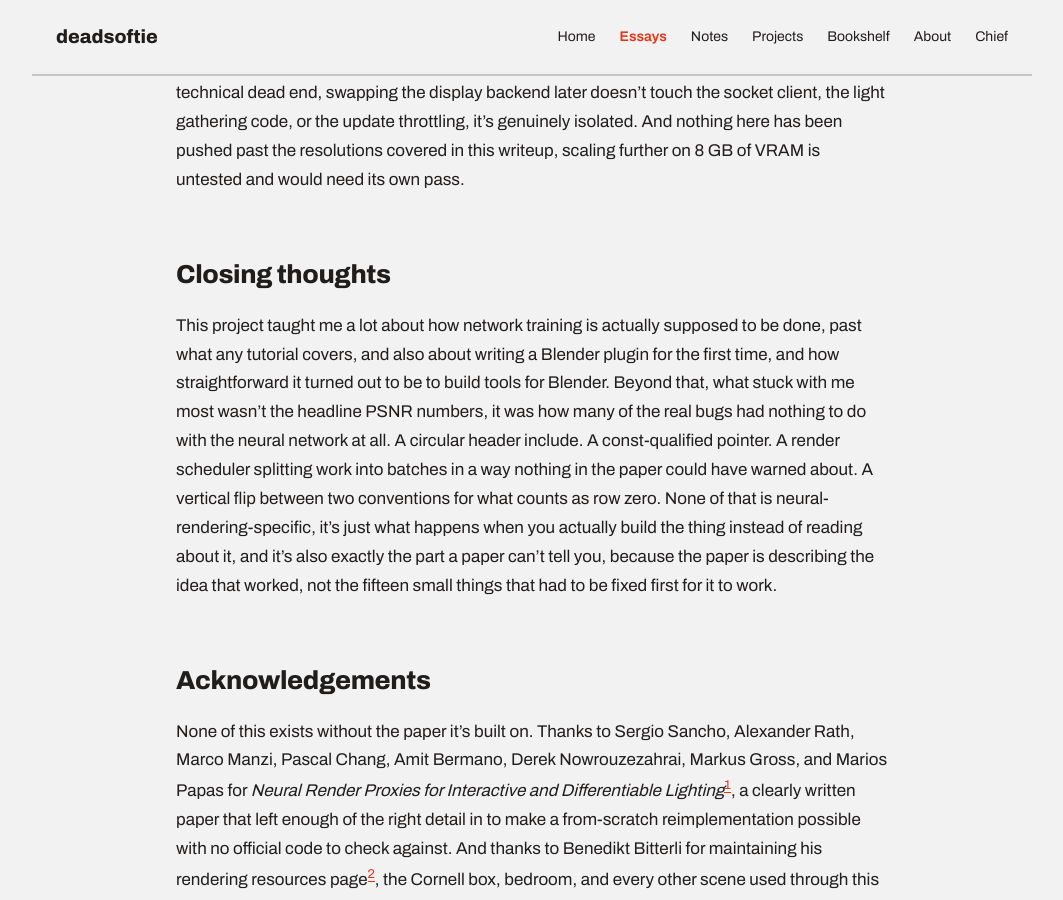
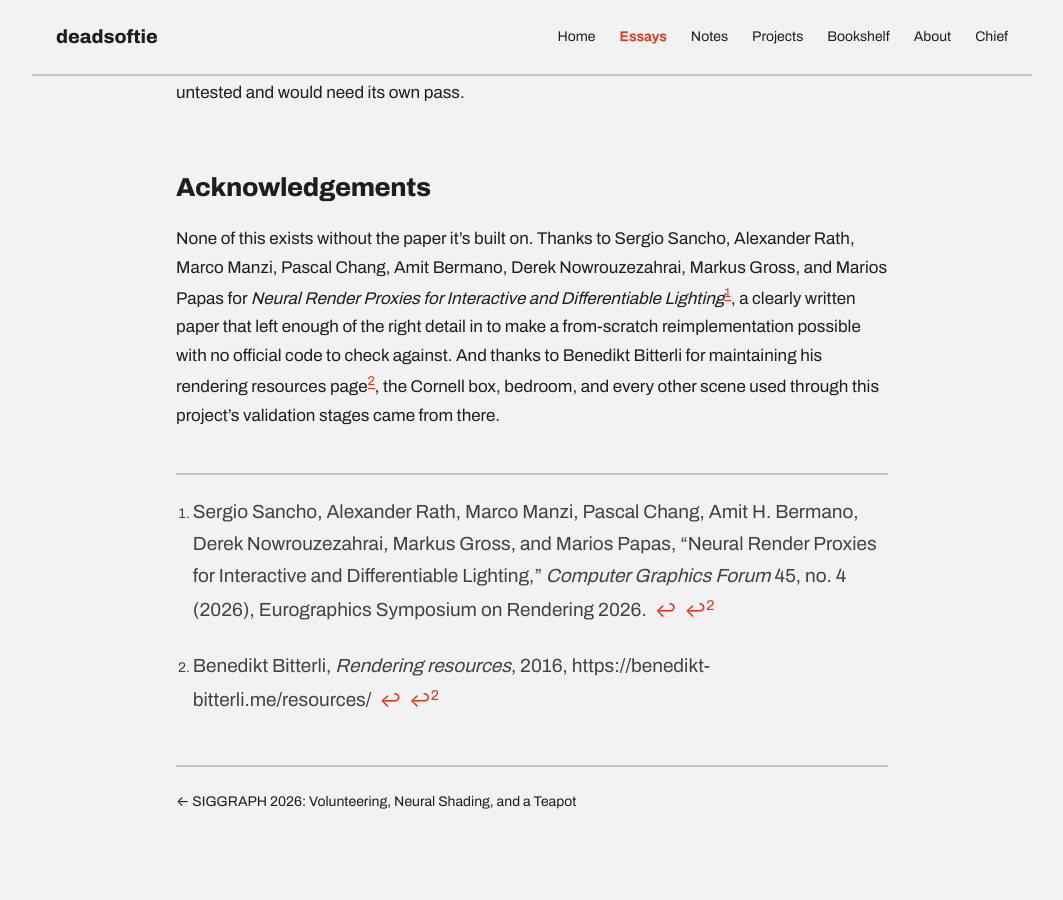
Before and after one commit to deadsoftie/deadsoftie-site-v2, a Jekyll site: the page built from _essays/2026-08-10-reproducing-neural-render-proxies-in-blender.md, in a window 1280 px wide and 900 px high, scrolled down 17765 px. Shown: the whole window, without its empty margins (108-1171 px from the left). Built offline with Jekyll 4.4.1, drawn with Linux system fonts in a browser that asks for light colours; some of the changed text lies outside the part shown.

Commit message:
Removed extra wordings in review pass

````diff
--- a/_essays/2026-08-10-reproducing-neural-render-proxies-in-blender.md
+++ b/_essays/2026-08-10-reproducing-neural-render-proxies-in-blender.md
@@ -21,15 +21,15 @@ pinned: true
   <figcaption style="text-align:center;">Live preview demo, dragging a virtual light in the viewport with the preview image updating in real time</figcaption>
 </figure>
 
-I spent the last few weeks reproducing a paper from this year's Eurographics Symposium on Rendering: *Neural Render Proxies for Interactive and Differentiable Lighting*, by Sergio Sancho, Alexander Rath, Marco Manzi, Pascal Chang, Amit Bermano, Derek Nowrouzezahrai, Markus Gross, and Marios Papas (ETH Zurich, Disney Research, Tel Aviv University, McGill, Mila)[^1]. It's a genuinely clever idea: train a tiny neural network that stands in for a full path tracer's lighting response, so an artist can drag lights around a static scene and see a physically plausible result at 30 to 60 frames a second, with real gradients flowing back to the light parameters so an optimizer can solve for lighting instead of an artist hand tuning it.
+I spent the last few weeks reproducing a paper from this year's Eurographics Symposium on Rendering: _Neural Render Proxies for Interactive and Differentiable Lighting_, by Sergio Sancho, Alexander Rath, Marco Manzi, Pascal Chang, Amit Bermano, Derek Nowrouzezahrai, Markus Gross, and Marios Papas (ETH Zurich, Disney Research, Tel Aviv University, McGill, Mila)[^1]. It's a genuinely clever idea: train a tiny neural network that stands in for a full path tracer's lighting response, so an artist can drag lights around a static scene and see a physically plausible result at 30 to 60 frames a second, with real gradients flowing back to the light parameters so an optimizer can solve for lighting instead of an artist hand tuning it.
 
-There's no official code release, so this was a from-scratch reimplementation working only from the paper text and figures. That's the interesting part of a reproduction: the paper tells you what the system does, not the hundred small decisions that make it actually run. This post covers both, the method as described and the process of getting it working end to end inside Blender, including the bugs, because most of what I actually learned came from the bugs.
+This post covers both, the method as described and the process of getting it working end to end inside Blender, including the bugs, because most of what I actually learned came from the bugs.
 
 ## The paper's core idea: decoupling the render
 
 A normal path tracer does two jobs at once for every bounce: it decides where the ray goes next (BSDF importance sampling, maybe next-event estimation toward a light), and it accumulates whatever light that bounce actually sees. Those two jobs get re-run from scratch every time you move a light, even though moving a light doesn't change the geometry, materials, or camera at all.
 
-The paper's insight is that you can split those jobs apart, because a *virtual* light, one that exists only for the purpose of testing ray intersections, doesn't perturb path generation. If you trace a path using pure BSDF sampling with no light-aware bias, and only afterward test that path's segments against a light instead of biasing the path toward it, the path itself stays a fair sample of the scene's transport regardless of where the light is. That decoupling has a name in the paper:
+The paper's insight is that you can split those jobs apart, because a _virtual_ light, one that exists only for the purpose of testing ray intersections, doesn't perturb path generation. If you trace a path using pure BSDF sampling with no light-aware bias, and only afterward test that path's segments against a light instead of biasing the path toward it, the path itself stays a fair sample of the scene's transport regardless of where the light is. That decoupling has a name in the paper:
 
 - **SamplePaths**, run once, expensive: trace camera rays with BSDF-only importance sampling, no next-event estimation, no emission accumulated along the way. Record every path vertex's position and the throughput carried up to that point.
 - **GatherLight**, run per lighting configuration, cheap: for every recorded path segment, test whether it intersects a given light. On a hit, add throughput times that light's emission to the pixel. Because light transport is linear, this decomposes cleanly per light, so multiple lights are just a sum.
@@ -79,7 +79,7 @@ The **neural render proxy** (NRP) is one compact model per light type. It takes
    final pixel = sum over all lights of  color(light) * N(pixel, aux, light)
 ```
 
-Deliberately leaving color and intensity out of the network's input is a small but important trick: it means the network only has to learn how radiance depends on a light's *geometry*, and the caller scales the output by the light's emitted color after the fact. Same trick as the linearity used in GatherLight itself, just pushed one layer up.
+Deliberately leaving color and intensity out of the network's input is a small but important trick: it means the network only has to learn how radiance depends on a light's _geometry_, and the caller scales the output by the light's emitted color after the fact. Same trick as the linearity used in GatherLight itself, just pushed one layer up.
 
 Training happens on the fly, no pre-rendered dataset: every iteration samples a random light configuration, computes the target pixel values by running GatherLight against the path dump, denoises that target with Intel's OIDN (the same denoiser Blender ships), and trains against it with a relative-MSE loss borrowed from Müller et al.'s Neural Radiance Caching work, with a stop-gradient on the prediction to stabilize the high dynamic range. The paper's headline numbers: 35 to 41 dB tonemapped PSNR on academic scenes, 30 to 60 Hz interactive relighting, model sizes of 5 to 13 MB, and a striking claim that training on one 64-spp light-agnostic path dump beats an image-based baseline trained on up to 1024 separately rendered, fully-lit images by more than 2.8 dB, because the win is about how much lighting information each sample carries, not raw compute spent.
 
@@ -87,7 +87,7 @@ Training happens on the fly, no pre-rendered dataset: every iteration samples a
 
 This wasn't my first attempt at reproducing a neural rendering paper in this fork of Blender. An earlier project tried to reproduce Neural Radiance Caching, baking a cache trained on one renderer's radiance field and then querying it inside the render kernel itself. That track got shelved for a specific reason: a cache trained on renderer A's field systematically fails inside renderer B, because the frozen bake loses exactly the transport estimate the target renderer's own sampler would have found at query time.
 
-NRP sidesteps that failure mode by construction. The path dump that trains the network and the GatherLight computation it's measured against both come from the *same* renderer, whichever one produced the dump. There's no cross-renderer field to go stale. That single structural difference is most of why this reproduction actually finished.
+NRP sidesteps that failure mode by construction. The path dump that trains the network and the GatherLight computation it's measured against both come from the _same_ renderer, whichever one produced the dump. There's no cross-renderer field to go stale. That single structural difference is most of why this reproduction actually finished.
 
 ## System architecture, three processes and one socket
 
@@ -172,19 +172,19 @@ The check itself: does GatherLight over the dump converge toward a reference ren
 
 With the decoupling validated, `nrp_net.py` implements the actual proxy: a tinycudann 2D hashgrid encoding on the pixel coordinates (16 levels, 2 features per level, base resolution 16), concatenated with the 7 auxiliary feature channels and the 4 light parameters, feeding an MLP. I ran most iteration at a smaller 128-neuron, 4-layer network to fit comfortably in 8 GB, then confirmed the paper's own reference size, 256 neurons across 8 layers, on headline runs.
 
-`train_nrp.py` is the largest piece of code in the whole project, and most of its complexity is the image pool. A denoiser needs one full, coherent lighting configuration per image, it can't denoise a target that's a patchwork of different light setups, so you can't just render a fresh scene per training step, that would defeat batching entirely. Instead the training loop keeps a pool of 64 denoised images, each rendered from GatherLight under one randomly sampled light configuration, and refreshes one of them every few iterations. Critically, each individual pixel in a training batch is drawn from an *independently* random image in the pool, so even though every single pool image only shows one lighting setup, a batch of pixels drawn across the pool sees enormous lighting diversity. That's the mechanism that keeps the network from just memorizing one lighting condition. Loss is relative MSE with a stop-gradient on the prediction, `(pred - target)^2 / (pred.detach()^2 + eps)`, matching the paper's borrowed formulation from Neural Radiance Caching.
+`train_nrp.py` is the largest piece of code in the whole project, and most of its complexity is the image pool. A denoiser needs one full, coherent lighting configuration per image, it can't denoise a target that's a patchwork of different light setups, so you can't just render a fresh scene per training step, that would defeat batching entirely. Instead the training loop keeps a pool of 64 denoised images, each rendered from GatherLight under one randomly sampled light configuration, and refreshes one of them every few iterations. Critically, each individual pixel in a training batch is drawn from an _independently_ random image in the pool, so even though every single pool image only shows one lighting setup, a batch of pixels drawn across the pool sees enormous lighting diversity. That's the mechanism that keeps the network from just memorizing one lighting condition. Loss is relative MSE with a stop-gradient on the prediction, `(pred - target)^2 / (pred.detach()^2 + eps)`, matching the paper's borrowed formulation from Neural Radiance Caching.
 
 There was one real bug here worth describing because it's the kind that quietly wrecks training without ever throwing an error. Light centers for training were sampled by picking a random point along a random recorded path segment, which is a reasonable way to bias sampling toward regions the camera can actually see. But segment zero, the piece of path between the camera and its first hit, was included in that pool, and a light center sampled onto it could land almost inside the near plane, producing a giant, blown-out disk that dominated the loss for that batch. Excluding segment zero from the candidate set dropped the starting loss from roughly 8.7 to 1.25 and cut mean SMAPE on held-out light configs from 0.39 to 0.07.
 
-Headline result at the paper's reference network size, 15,000 iterations on the Cornell box: mean tonemapped PSNR 38.62 dB, median 35.86 dB, mean SMAPE 0.097, clearing the roughly 35 dB target the paper reports, in about 157 seconds on the 4060 (the paper's own reference run is closer to an hour on a 5090, for a much larger training budget). A component ablation reproduces the paper's own Table 2 in direction, including its most specific and least obvious claim, that hashgrid encoding on its own, without denoising, is actually *worse* than plain auxiliary features on their own:
+Headline result at the paper's reference network size, 15,000 iterations on the Cornell box: mean tonemapped PSNR 38.62 dB, median 35.86 dB, mean SMAPE 0.097, clearing the roughly 35 dB target the paper reports, in about 157 seconds on the 4060 (the paper's own reference run is closer to an hour on a 5090, for a much larger training budget). A component ablation reproduces the paper's own Table 2 in direction, including its most specific and least obvious claim, that hashgrid encoding on its own, without denoising, is actually _worse_ than plain auxiliary features on their own:
 
-| Config | SMAPE | mean tonemapped PSNR |
-|---|---|---|
-| None (aux off, hashgrid off, denoise off) | 0.169 | 38.08 dB |
-| Aux only | 0.153 | 35.17 dB |
-| Aux + hashgrid, no denoise | 0.199 | 35.34 dB |
-| Aux + denoise | 0.082 | 35.78 dB |
-| Full (aux + hashgrid + denoise) | 0.078 | 36.02 dB |
+| Config                                    | SMAPE | mean tonemapped PSNR |
+| ----------------------------------------- | ----- | -------------------- |
+| None (aux off, hashgrid off, denoise off) | 0.169 | 38.08 dB             |
+| Aux only                                  | 0.153 | 35.17 dB             |
+| Aux + hashgrid, no denoise                | 0.199 | 35.34 dB             |
+| Aux + denoise                             | 0.082 | 35.78 dB             |
+| Full (aux + hashgrid + denoise)           | 0.078 | 36.02 dB             |
 
 The hashgrid needs clean, denoised targets to actually pay off, on noisy targets it just gives the network more capacity to overfit noise. That's a genuinely counterintuitive result to land on independently and then see the paper had already found the same thing.
 
@@ -201,7 +201,7 @@ The paper's second half is differentiability, since the proxy is a plain MLP, gr
 
 Everything up to here ran in Mitsuba, deliberately, since a research prototype iterates faster outside a compiled renderer's build loop. Getting a real dump out of the Cycles fork was the first actual change to the renderer itself, on a branch off `blender-v5.2-release`.
 
-The first finding here was a pleasant surprise: no new kernel guard was needed at all. Tracing `use_direct_light`, the flag that gates all next-event estimation, back to its actual source showed it's driven entirely by whether the scene has any emitters. A scene with zero lights already behaves exactly like the light-agnostic pass this project needed, no toggle required. The only real work was building the *recording*, not disabling anything: a new pair of headers for the per-thread recorder, modeled directly on the existing OpenPGL path-guiding recorder that already stores a very similar tuple (position, direction, weight) for a different purpose, with hooks dropped into the surface and background shading code to append a record on every bounce.
+The first finding here was a pleasant surprise: no new kernel guard was needed at all. Tracing `use_direct_light`, the flag that gates all next-event estimation, back to its actual source showed it's driven entirely by whether the scene has any emitters. A scene with zero lights already behaves exactly like the light-agnostic pass this project needed, no toggle required. The only real work was building the _recording_, not disabling anything: a new pair of headers for the per-thread recorder, modeled directly on the existing OpenPGL path-guiding recorder that already stores a very similar tuple (position, direction, weight) for a different purpose, with hooks dropped into the surface and background shading code to append a record on every bounce.
 
 Three real bugs surfaced here, and all three only showed up by actually building and running the fork, none of them were catchable by reading the diff:
 
@@ -215,12 +215,12 @@ Once those were fixed, the same unbiasedness protocol from the Mitsuba stage, PS
 
 This is the stage that actually tests the claim the whole project was built around: that because the dump and the ground truth both come from the same renderer, training should transfer cleanly regardless of which renderer produced the dump. And it did, with zero changes to the training code itself, just pointing it at a Cycles dump instead of a Mitsuba one.
 
-| Scene / renderer | median tonemapped PSNR | mean SMAPE |
-|---|---|---|
-| Cornell box, Mitsuba | 35.86 dB | 0.078 |
-| Bedroom, Cycles | 38.70 dB | 0.0751 |
-| Native room, Cycles | 37.80 dB | 0.0904 |
-| Bedroom, Mitsuba (cross-check) | 35.68 dB | 0.0985 |
+| Scene / renderer               | median tonemapped PSNR | mean SMAPE |
+| ------------------------------ | ---------------------- | ---------- |
+| Cornell box, Mitsuba           | 35.86 dB               | 0.078      |
+| Bedroom, Cycles                | 38.70 dB               | 0.0751     |
+| Native room, Cycles            | 37.80 dB               | 0.0904     |
+| Bedroom, Mitsuba (cross-check) | 35.68 dB               | 0.0985     |
 
 Two real bugs got caught here, both found after the fact while investigating why numbers looked off, and both worth describing because they're the kind that produce plausible-looking but wrong output rather than an obvious crash.
 
@@ -296,31 +296,27 @@ The addon does exactly one thing: live virtual-light relighting through the side
 
 Pulling every number above into one place:
 
-| Stage | What it measured | Result |
-|---|---|---|
-| Decoupling validity (Mitsuba) | PSNR vs spp, Cornell | 33.48 -> 49.99 dB, spp 4 -> 256, no bias plateau |
-| Decoupling validity (Mitsuba) | Per-light linearity error | 7.6e-6 |
-| Network training | Mean / median tonemapped PSNR, Cornell | 38.62 / 35.86 dB |
-| Network training | Mean SMAPE, Cornell | 0.097 |
-| Network training | Ablation, full config vs none | 0.078 vs 0.169 SMAPE |
-| Cycles dump validity | PSNR vs spp | 7.75 -> 21.73 dB, spp 4 -> 64 |
-| Cycles dump validity | Per-light linearity error | 2.4e-7 |
-| Cross-renderer training | Bedroom, Cycles | 38.70 dB / 0.0751 SMAPE |
-| Cross-renderer training | Native room, Cycles | 37.80 dB / 0.0904 SMAPE |
-| Addon end-to-end | NRP live preview vs calibrated F12 | 25.48 dB / 0.2918 SMAPE |
+| Stage                         | What it measured                       | Result                                           |
+| ----------------------------- | -------------------------------------- | ------------------------------------------------ |
+| Decoupling validity (Mitsuba) | PSNR vs spp, Cornell                   | 33.48 -> 49.99 dB, spp 4 -> 256, no bias plateau |
+| Decoupling validity (Mitsuba) | Per-light linearity error              | 7.6e-6                                           |
+| Network training              | Mean / median tonemapped PSNR, Cornell | 38.62 / 35.86 dB                                 |
+| Network training              | Mean SMAPE, Cornell                    | 0.097                                            |
+| Network training              | Ablation, full config vs none          | 0.078 vs 0.169 SMAPE                             |
+| Cycles dump validity          | PSNR vs spp                            | 7.75 -> 21.73 dB, spp 4 -> 64                    |
+| Cycles dump validity          | Per-light linearity error              | 2.4e-7                                           |
+| Cross-renderer training       | Bedroom, Cycles                        | 38.70 dB / 0.0751 SMAPE                          |
+| Cross-renderer training       | Native room, Cycles                    | 37.80 dB / 0.0904 SMAPE                          |
+| Addon end-to-end              | NRP live preview vs calibrated F12     | 25.48 dB / 0.2918 SMAPE                          |
 
 ## What's still rough
 
 A few things worth stating plainly rather than smoothing over. The point-light shape mismatch described above is real and unfixed, the addon compares favorably against its own training target but not perfectly against Blender's native lights, because those two light representations genuinely aren't the same shape. The path dump format currently stores plain float32 rather than the paper's memory-optimized packing (half-precision positions, compact shared-exponent color for throughput), a deliberate call to get the pipeline validated first before spending time on a compression scheme. The live preview writes into a plain Image datablock rather than a GPU texture draw handler in the viewport itself, which is a scope cut, not a technical dead end, swapping the display backend later doesn't touch the socket client, the light gathering code, or the update throttling, it's genuinely isolated. And nothing here has been pushed past the resolutions covered in this writeup, scaling further on 8 GB of VRAM is untested and would need its own pass.
 
-## Closing thoughts
-
-This project taught me a lot about how network training is actually supposed to be done, past what any tutorial covers, and also about writing a Blender plugin for the first time, and how straightforward it turned out to be to build tools for Blender. Beyond that, what stuck with me most wasn't the headline PSNR numbers, it was how many of the real bugs had nothing to do with the neural network at all. A circular header include. A const-qualified pointer. A render scheduler splitting work into batches in a way nothing in the paper could have warned about. A vertical flip between two conventions for what counts as row zero. None of that is neural-rendering-specific, it's just what happens when you actually build the thing instead of reading about it, and it's also exactly the part a paper can't tell you, because the paper is describing the idea that worked, not the fifteen small things that had to be fixed first for it to work.
-
 ## Acknowledgements
 
-None of this exists without the paper it's built on. Thanks to Sergio Sancho, Alexander Rath, Marco Manzi, Pascal Chang, Amit Bermano, Derek Nowrouzezahrai, Markus Gross, and Marios Papas for *Neural Render Proxies for Interactive and Differentiable Lighting*[^1], a clearly written paper that left enough of the right detail in to make a from-scratch reimplementation possible with no official code to check against. And thanks to Benedikt Bitterli for maintaining his rendering resources page[^2], the Cornell box, bedroom, and every other scene used through this project's validation stages came from there.
+None of this exists without the paper it's built on. Thanks to Sergio Sancho, Alexander Rath, Marco Manzi, Pascal Chang, Amit Bermano, Derek Nowrouzezahrai, Markus Gross, and Marios Papas for _Neural Render Proxies for Interactive and Differentiable Lighting_[^1], a clearly written paper that left enough of the right detail in to make a from-scratch reimplementation possible with no official code to check against. And thanks to Benedikt Bitterli for maintaining his rendering resources page[^2], the Cornell box, bedroom, and every other scene used through this project's validation stages came from there.
 
-[^1]: Sergio Sancho, Alexander Rath, Marco Manzi, Pascal Chang, Amit H. Bermano, Derek Nowrouzezahrai, Markus Gross, and Marios Papas, "Neural Render Proxies for Interactive and Differentiable Lighting," *Computer Graphics Forum* 45, no. 4 (2026), Eurographics Symposium on Rendering 2026.
+[^1]: Sergio Sancho, Alexander Rath, Marco Manzi, Pascal Chang, Amit H. Bermano, Derek Nowrouzezahrai, Markus Gross, and Marios Papas, "Neural Render Proxies for Interactive and Differentiable Lighting," _Computer Graphics Forum_ 45, no. 4 (2026), Eurographics Symposium on Rendering 2026.
 
-[^2]: Benedikt Bitterli, *Rendering resources*, 2016, https://benedikt-bitterli.me/resources/
+[^2]: Benedikt Bitterli, _Rendering resources_, 2016, https://benedikt-bitterli.me/resources/
````
